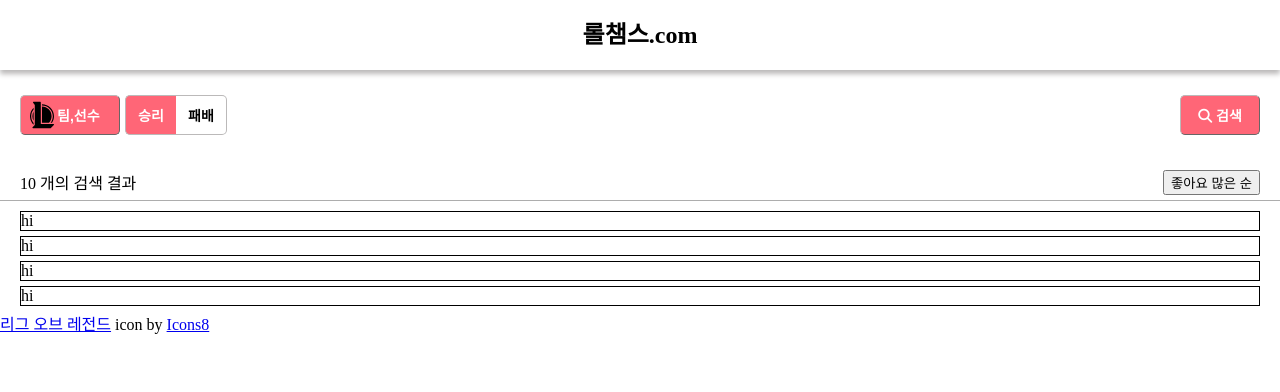
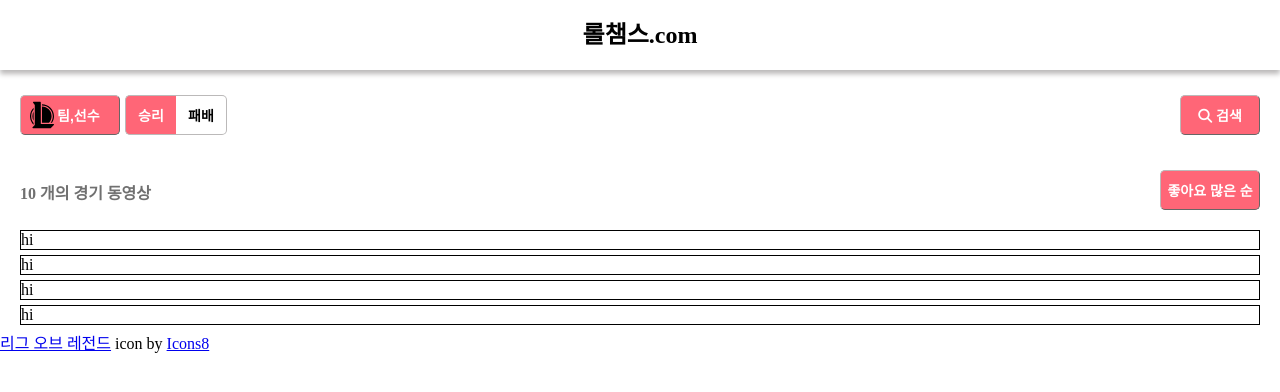
Before and after one commit to dhsimpson/lol_champs_front, a Vue app: page / in a window 1280 px wide. Shown: the top 392 px of the page. Built offline with nearby package versions, Linux system fonts and the light colour scheme.

Commit message:
feat | 정렬 영역 퍼블리싱

```diff
--- a/src/assets/scss/global.scss
+++ b/src/assets/scss/global.scss
@@ -3,8 +3,10 @@ $mobile-padding: 0 20px;
 
 // color
 $represent-color: white;
+$color-very-light-gray: rgb(245, 245, 245);
 $color-light-gray: rgb(187, 185, 185);
 $color-heavy-gray: rgb(173, 173, 173);
+$color-very-heavy-gray: rgb(112, 112, 112);
 $color-button: #FF6677;
 $fonr-color-button: white;
 
--- a/src/components/videoListComponents/CountAndSortComponent.vue
+++ b/src/components/videoListComponents/CountAndSortComponent.vue
@@ -1,7 +1,7 @@
 <template>
   <div class="count-and-sort-wrapper">
     <div class="count-and-sort-container">
-      <span>10 개의 검색 결과</span>
+      <span>10 개의 경기 동영상</span>
       <button>좋아요 많은 순</button>
     </div>
   </div>
@@ -15,12 +15,30 @@ export default {
 
 <style lang="scss" scoped>
 .count-and-sort-wrapper {
-  height: 40px;
-  border-bottom: 1px solid $color-heavy-gray;
+  height: 60px;
+  // background-color: $color-very-light-gray;
   .count-and-sort-container {
     padding: 10px 20px;
     display: flex;
     justify-content: space-between;
+    align-items: end;
+    span {
+      color: $color-very-heavy-gray;
+      font-weight: $font-weight-huge;
+      height: auto;
+      line-height: 2;
+    }
+    button {
+      width: 100px;
+      height: $button-medium-height;
+      border-radius: $border-radious/2;
+      border-width: 0.5px;
+      border-color:  $color-light-gray;
+      background-color: $color-button;
+      color: $fonr-color-button;
+      font-weight: $font-weight-huge;
+      font-size: $font-small;
+    }
   }
 }
 </style>
```
